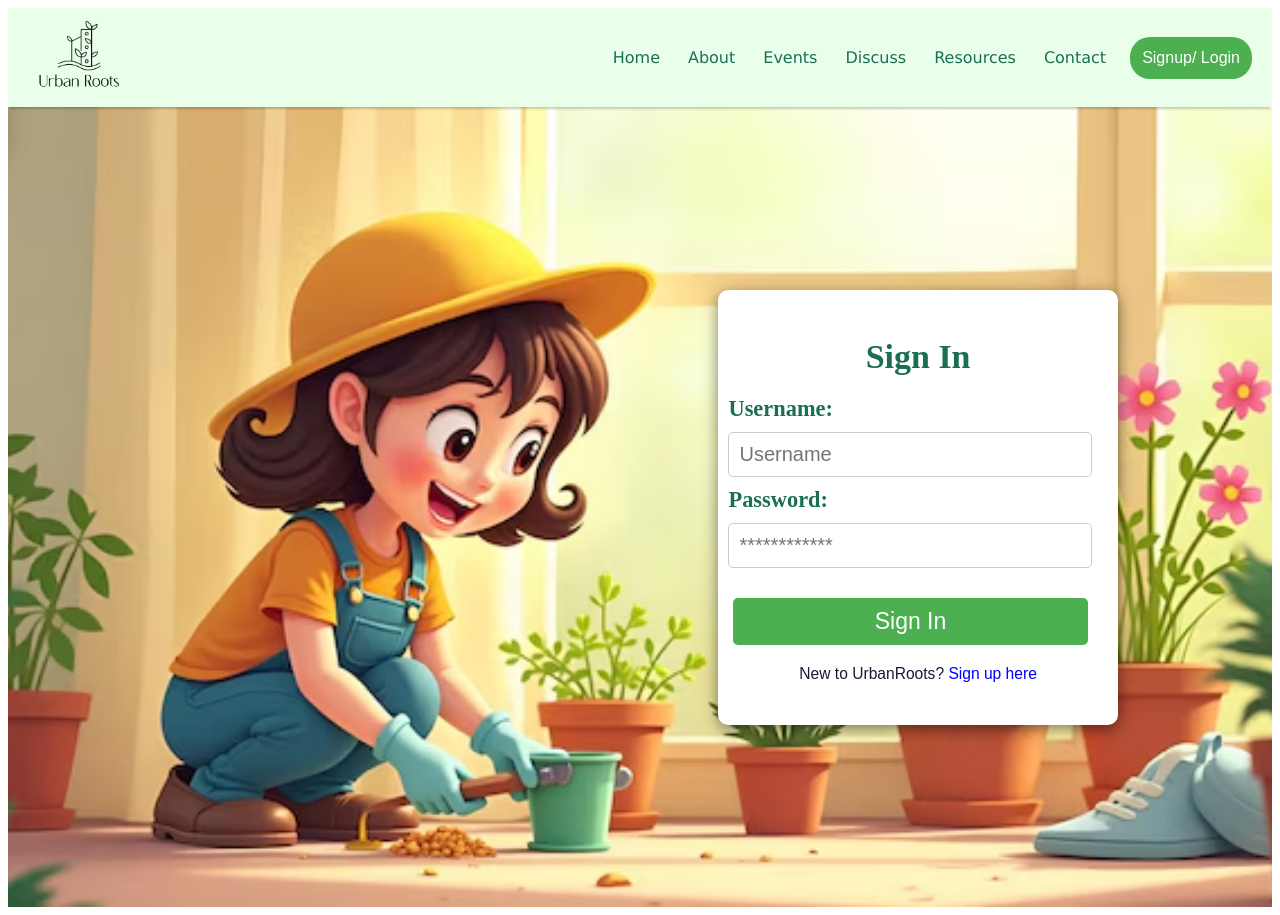
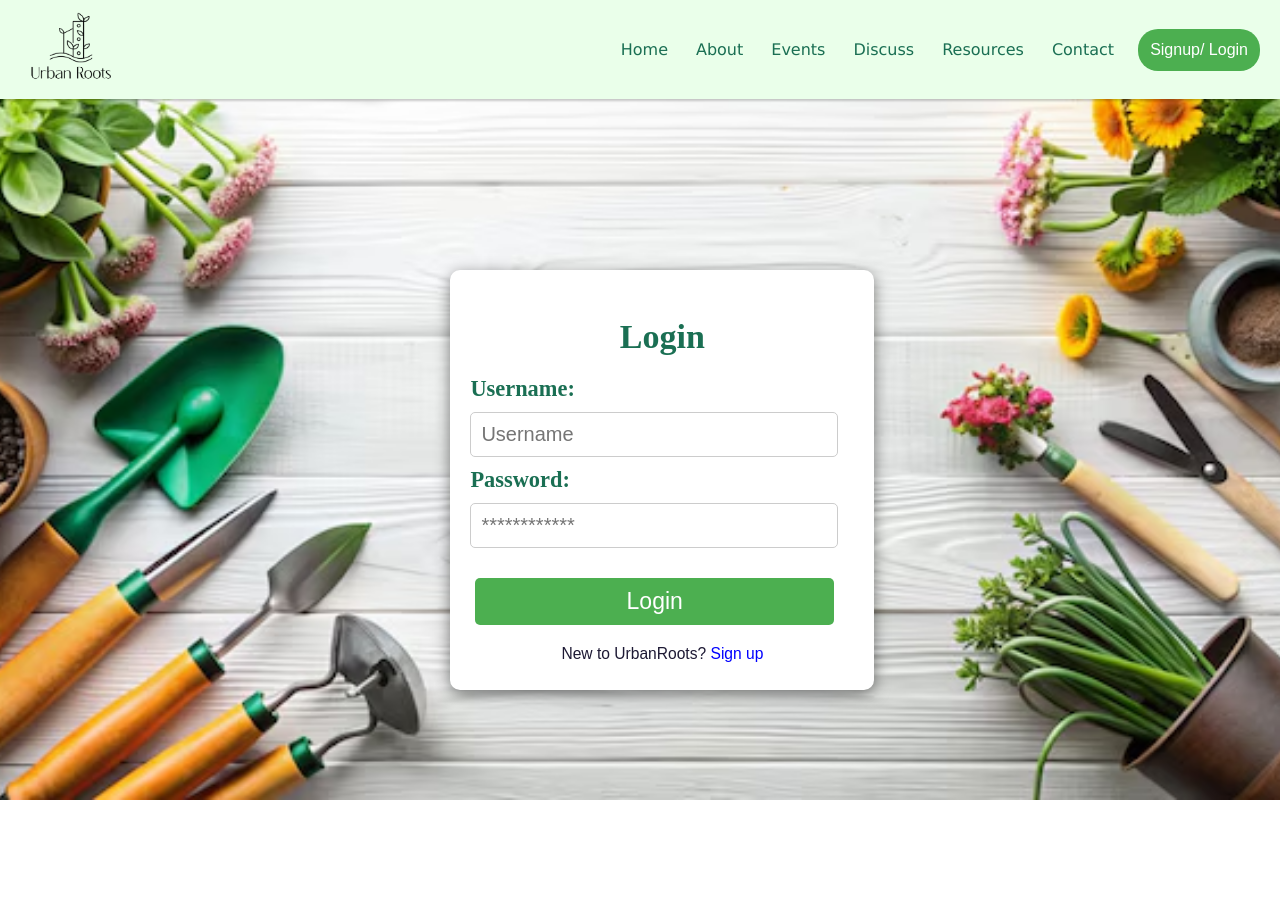
Before and after one commit to Sathwika-Gopala/UrbanRoots, a React (Vite) app in the folder UrbanRootsWeb/: page /login in a window 1280 px wide. After the commit the page ends 800 px from the top, so only its background shows below. Built offline with nearby package versions, Linux system fonts and the light colour scheme.

Commit message:
loginChanges

```diff
--- a/UrbanRootsWeb/src/Components/LoginComponent/login.css
+++ b/UrbanRootsWeb/src/Components/LoginComponent/login.css
@@ -1,22 +1,29 @@
 /* Login.css */
+html, body {
+  height: 100%;
+  margin: 0;
+  padding: 0;
+  overflow: hidden; /* Prevent scrolling */
+}
+
 .login-page {
   display: flex;
   justify-content: center;
   align-items: center;
-    height: 100vh;
-    background-image: url('../../assets/bg2.avif'); /* Use your image path */
-    background-size: cover; /* Ensure the image fits within the viewport */
+  height: 100vh; /* Full viewport height */
+  width: 100vw; /* Full viewport width */
+  background-image: url('../../assets/g1.avif'); /* Use your image path */
+  background-size: cover;
   background-position: center;
-    background-repeat: no-repeat; /* Prevent tiling */
+  background-repeat: no-repeat;
   background-attachment: fixed;
+
+
 }
 
 .login-form {
-    margin: 40px 1% 40px 10%;
-    max-width: 600px;
   background-color: #fff;
-    padding: 10px;
-    padding-bottom: 2%;
+  padding: 20px;
   border-radius: 10px;
   box-shadow: 0 4px 15px rgba(0, 0, 0, 0.5);
   display: flex;
@@ -24,9 +31,12 @@
   justify-content: center;
   align-items: center;
   width: 30%;
-    height: 50%;
-    margin-left: 45%;
+  max-width: 400px; /* Cap width for large screens */
+  height: auto; /* Remove fixed height for flexibility */
+  margin-top: -3%;
+  margin-left: 3.5%;
 }
+
 
   h2 {
     text-align: center; /* Center the heading */
@@ -111,3 +121,112 @@
   .signup-redirect a:hover {
     text-decoration: underline; /* Add underline on hover */
   }
+  .modal {
+    display: flex; /* Use flexbox to center the modal */
+    position: fixed;
+    z-index: 1000; /* Ensure the modal is on top */
+    left: 0;
+    top: 0;
+    width: 100%; /* Full width */
+    height: 100%; /* Full height */
+    overflow: auto; /* Enable scroll if needed */
+    background-color: rgba(0, 0, 0, 0.4); /* Black with transparency */
+    animation: fadeIn 0.5s; /* Fade in animation */
+  }
+
+  .modal-content {
+    background-color: #fefefe;
+    margin: 15% auto; /* 15% from the top and centered */
+    padding: 20px;
+    border: 1px solid #888;
+    width: 30%; /* Could be more or less, depending on screen size */
+    height: 35%;
+    animation: slideIn 0.5s; /* Slide in animation */
+    border-radius: 15px;
+  }
+
+  @keyframes fadeIn {
+    from { opacity: 0; }
+    to { opacity: 1; }
+  }
+
+  @keyframes slideIn {
+    from { transform: translateY(-50px); opacity: 0; }
+    to { transform: translateY(0); opacity: 1; }
+  }
+
+  .close {
+    color: #aaa;
+    float: right;
+    font-size: 28px;
+    font-weight: bold;
+  }
+
+  .close:hover,
+  .close:focus {
+    color: black;
+    text-decoration: none;
+    cursor: pointer;
+  }
+  .modal-text{
+    text-align: center;
+    color: black;
+
+    font-weight: bold;
+    font-size: 30px;
+  }
+  .cross-button{
+
+    background-color: #4caf50;
+    color: white;
+    padding: 12px;
+    border: none;
+    border-radius: 10px;
+    font-size: 20px;
+    font-weight: 200;
+    font-weight: bold;
+    cursor: pointer;
+    width: 30%;
+    flex: 1;
+
+    margin: 18px auto;  /* Center horizontally */
+    display: block;     /* Ensure it behaves as a block-level element */
+    text-align: center;
+
+
+  }
+  .circle-cross {
+    width: 250px;  /* Final circle size */
+    height: 250px;
+    border-radius: 50%;
+    border: 2px solid transparent;  /* Start with no border */
+    display: flex;
+    justify-content: center;
+    align-items: center;
+    animation: growCircle 1s ease-out forwards;  /* Add animation */
+  }
+
+  .cross-sign {
+    color: red;
+    font-size: 60px;  /* Increase cross size */
+  }
+  /* Keyframes to animate the circle around the cross */
+  @keyframes growCircle {
+    0% {
+      width: 0;
+      height: 0;
+      border: 2px solid transparent;  /* Hidden initially */
+    }
+    50% {
+      width: 100px;  /* Mid-animation circle size */
+      height: 100px;
+      border: 2px solid red;
+      border-radius: 50%;  /* Ensure it stays circular */
+    }
+    100% {
+      width: 90px;  /* Final larger circle size */
+      height: 90px;
+      border: 2px solid red;  /* Fully visible border */
+      border-radius: 50%;
+    }
+  }
--- a/UrbanRootsWeb/src/Components/LoginComponent/login.jsx
+++ b/UrbanRootsWeb/src/Components/LoginComponent/login.jsx
@@ -61,7 +61,7 @@ function Login() {
 
         {/* Login form */}
         <div className="login-form">
-          <h2>Sign In</h2>
+          <h2>Login</h2>
           <form onSubmit={handleSubmit}>
             <div className="login-input-group">
               <label htmlFor="username" className="login-label">Username:</label>
@@ -90,17 +90,25 @@ function Login() {
             </div>
 
             <div className="login-button-container">
-              <button type="submit" className="login-button">Sign In</button>
+              <button type="submit" className="login-button">Login</button>
             </div>
             <div className="signup-redirect">
-              <p>New to UrbanRoots? <Link to="/signup">Sign up here</Link></p>
+              <p>New to UrbanRoots? <Link to="/signup">Sign up </Link></p>
             </div>
           </form>
 
           {showModal && (
-            <div className="login-error-message">
-              <p>{errorMessage}</p>
-              <button className="login-close-error" onClick={() => setShowModal(false)}>Close</button>
+             <div className="modal">
+             <div className="modal-content animated">
+               <span className="close" onClick={() => setShowModal(false)}>&times;</span>
+               <div style={{ display: 'flex', alignItems: 'center', flexDirection: 'column' }}>
+                 <div className="circle-cross">
+                   <span className="cross-sign">&#x2716;</span>
+                 </div>
+                 <p className='modal-text' style={{ color: 'red', marginTop: '10px' }}>{errorMessage}</p>
+               </div>
+               <button className= 'cross-button' onClick={() => setShowModal(false)}>Close</button>
+             </div>
             </div>
           )}
         </div>
```
Also changed, not shown: UrbanRootsWeb/src/assets/g1.avif (added). Lines whose indentation alone changed are shown as unchanged.
